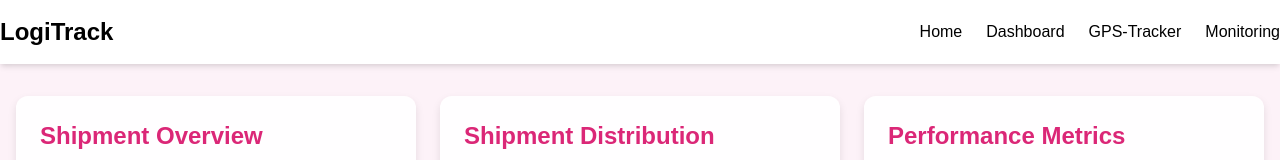
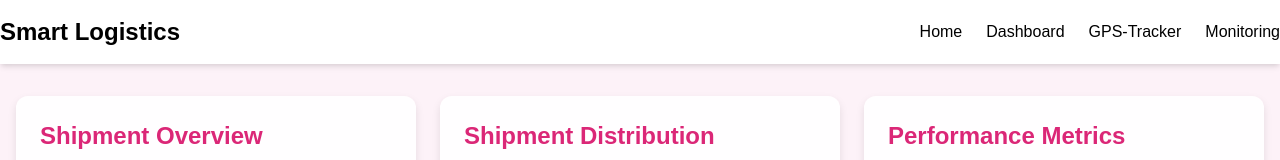
Before and after one commit to ishwariiic/Smart_Logistics_Manager, a plain HTML site: page dashboard.html in a window 1280 px wide. Shown: the top 160 px of the page. Drawn offline with nearby package versions, Linux system fonts and the light colour scheme.

Commit message:
Update dashboard.html

```diff
--- a/dashboard.html
+++ b/dashboard.html
@@ -42,7 +42,7 @@
 <body class="bg-pink-50">
     <header class="bg-white text-center py-4 shadow-md">
         <nav class="container mx-auto flex justify-between items-center">
-            <div class="text-2xl font-bold text-black">LogiTrack</div>
+            <div class="text-2xl font-bold text-pink">Smart Logistics</div>
             <div class="flex space-x-6 text-black">
                 <a href="#" class="nav-item">Home</a>
                 <a href="dashboard.html" class="nav-item">Dashboard</a>
```
